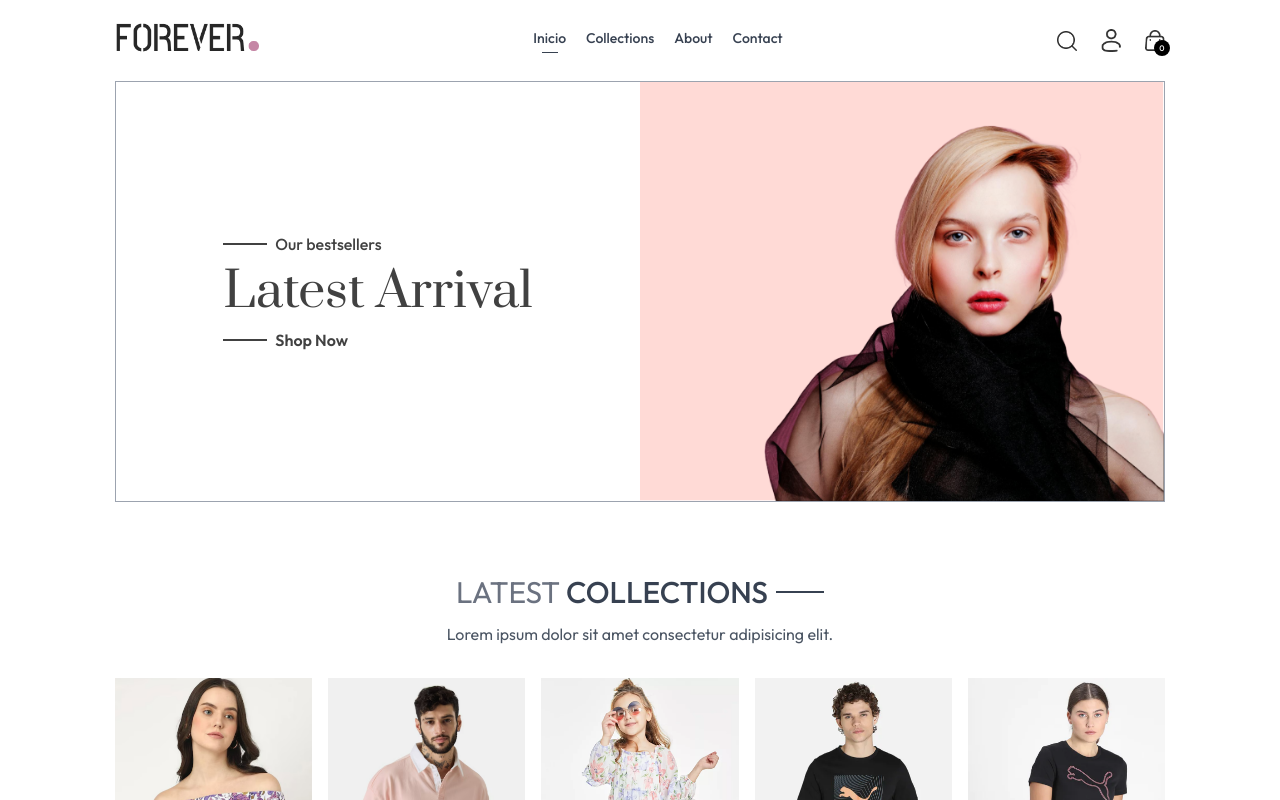
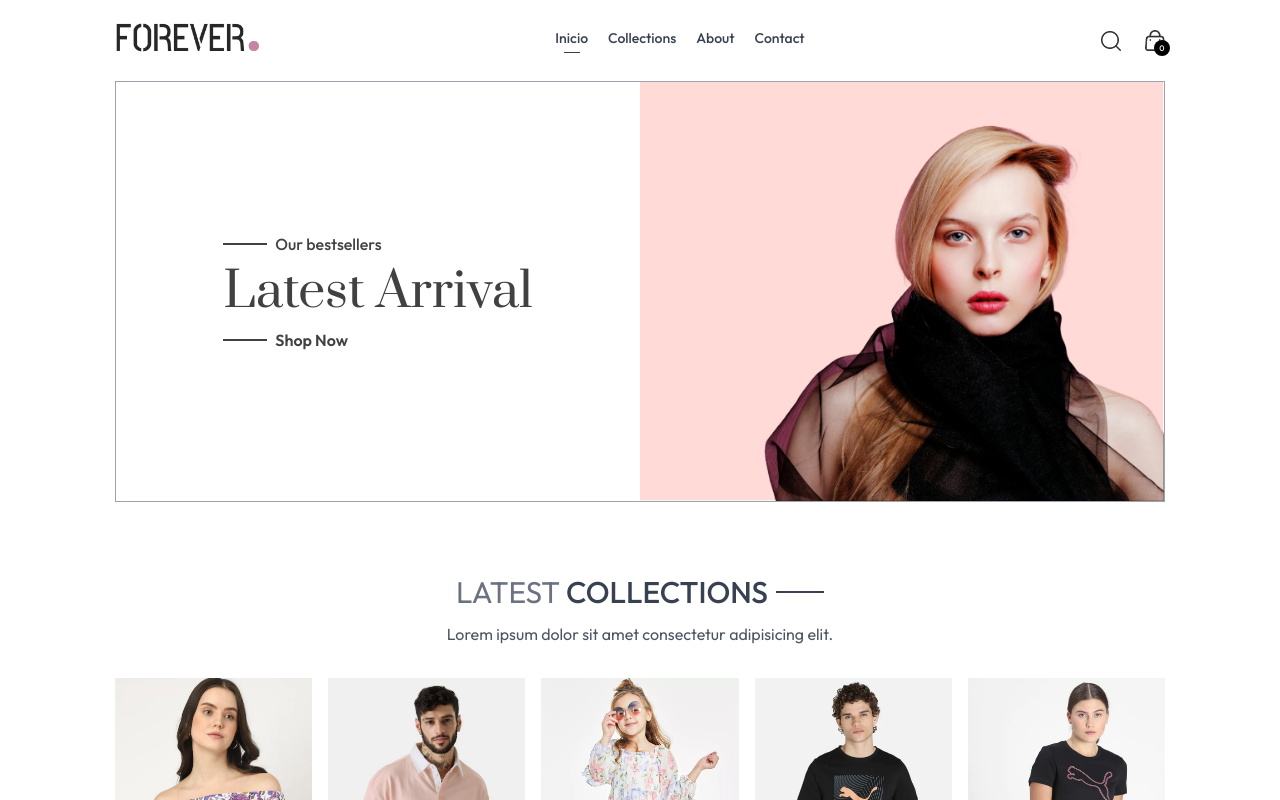
Before and after one commit to JuanPablo-Hack/ONLINE-STORE-UNIR, a React (Vite) app: page / in a window 1280 px wide. Shown: the top 800 px of the page. Built offline with nearby package versions, Linux system fonts and the light colour scheme.

Commit message:
Acabando la plantilla

```diff
--- a/src/components/NavBar/NavBar.jsx
+++ b/src/components/NavBar/NavBar.jsx
@@ -38,20 +38,6 @@ const NavBar = () => {
           alt="Search"
         />
         {/* TODO: Realizar el BEM de este apartado en CSS */}
-        <div className="group relative">
-          <img
-            src={assets.profile_icon}
-            className="w-5 cursor-pointer"
-            alt="Profile"
-          />
-          <div className="group-hover:block hidden absolute dropdown_menu right-0 pt-4">
-            <div className="flex flex-col gap-2 w-36 py-3 px-5 bg-slate-100 text-gray-500 rounded">
-              <p className="cursor-pointer hover:text-black">My profile</p>
-              <p className="cursor-pointer hover:text-black">Orders</p>
-              <p className="cursor-pointer hover:text-black">Logout</p>
-            </div>
-          </div>
-        </div>
         <Link to="/cart" className="relative">
           <img src={assets.cart_icon} className="w-5 min-w-5" alt="Cart" />
           <p className="absolute right-[-5px] bottom-[-5px] w-4 text-center leading-4 bg-black text-white aspect-square rounded-full text-[8px]">
--- a/src/pages/Login.jsx
+++ /dev/null
@@ -1,5 +0,0 @@
-const Login = () => {
-  return <div>Login</div>;
-};
-
-export default Login;
--- a/src/pages/Orders.jsx
+++ /dev/null
@@ -1,5 +0,0 @@
-function Orders() {
-  return <div>Orders</div>;
-}
-
-export default Orders;
```
